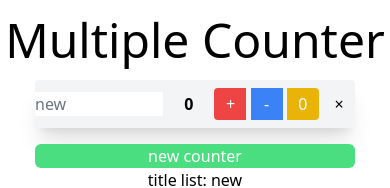
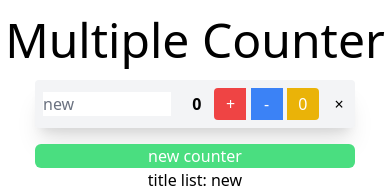
Before and after one commit to nagi4205/multiple-counter-app, a SvelteKit app: page / in a window 390 px wide. Shown: the top 188 px of the page. Built offline with nearby package versions, Linux system fonts and the light colour scheme.

Commit message:
inputタグのxs:mx-4を変更

```diff
--- a/src/routes/Counter.svelte
+++ b/src/routes/Counter.svelte
@@ -51,7 +51,7 @@ const changeTitle = (counterId: number, event: Event): void => {
 <div class="flex flex-col items-center">
 	{#each counters as counter (counter.id)}
 	<div class="w-80 xs:w-96 h-12 rounded border-solide bg-gray-100 shadow-xl flex items-center justify-between mb-4">
-		<input type="text" class="text-gray-500 xs:mx-4 w-32" value={counter.title} on:input={(event) => changeTitle(counter.id, event)}>
+		<input type="text" class="text-gray-500 mx-2 xs:mx-4 w-32" value={counter.title} on:input={(event) => changeTitle(counter.id, event)}>
 		<div class=" font-bold xs:px-2">{counter.count}</div>
 			<div class="xs:px-2">
 					<button on:click={() => increment(counter.id)} class="bg-red-500 rounded-l w-8 h-8 text-white" tabindex="-1">+</button>
```
